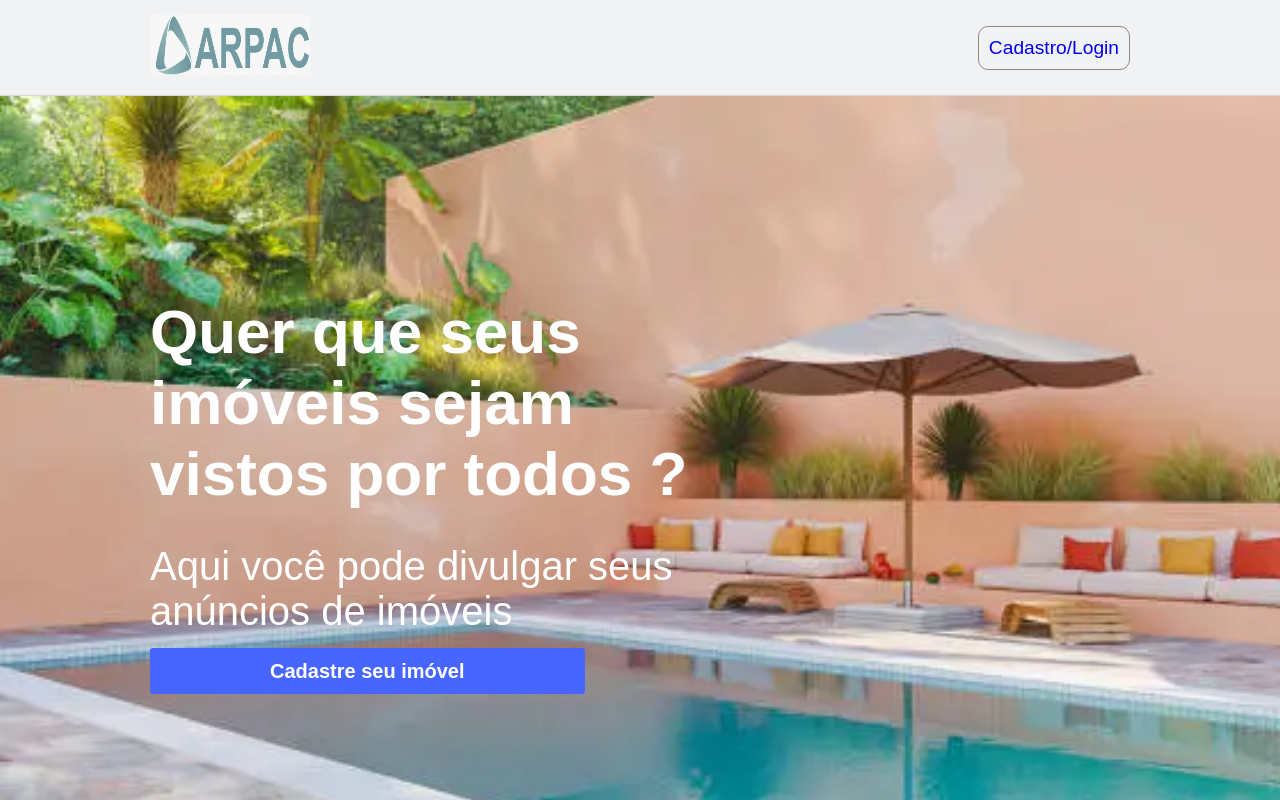
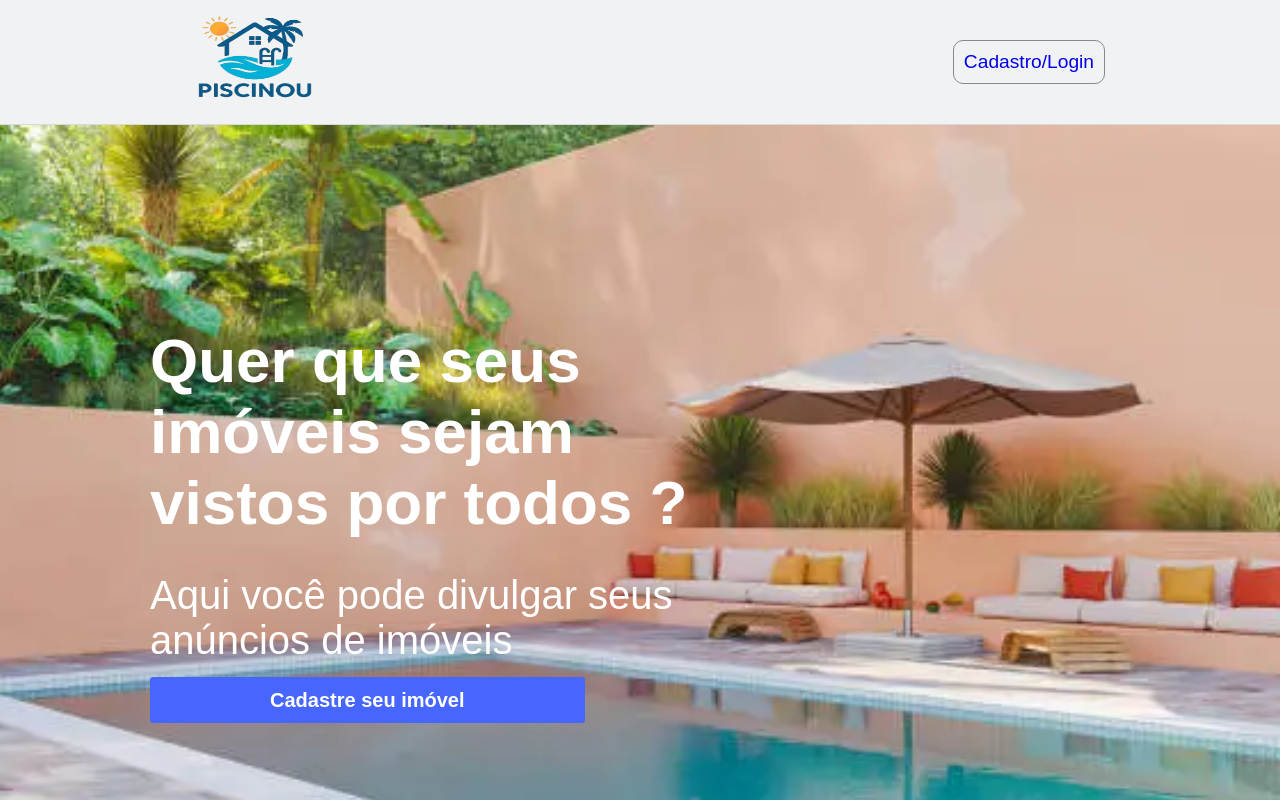
Before and after one commit to CunhaRoberto/web-imoveis-1, a React (Create React App) app: page / in a window 1280 px wide. Shown: the top 800 px of the page. Built offline with nearby package versions, Linux system fonts and the light colour scheme; no server answers.

Commit message:
fix: troca da logo

```diff
--- a/src/components/Footer/index.jsx
+++ b/src/components/Footer/index.jsx
@@ -1,7 +1,7 @@
 import React, { Fragment } from "react";
 import { Container, Copy, Item } from "./styles";
 import { FaFacebook, FaInstagram, FaWhatsapp } from "react-icons/fa";
-import LogoImg from"../../assets/8d8b2599-3c61-432f-9656-2dfe97ae04fe.jpg";
+import LogoImg from"../../assets/07349f40-1d1f-4e38-9c58-46c355e60fdd-removebg-preview (1).png";
 
 const Footer = ( ) => {
     return (
--- a/src/components/Header/index.jsx
+++ b/src/components/Header/index.jsx
@@ -1,6 +1,6 @@
 import React from "react";
 import { Container, Logo, Menu } from "./styles";
-import LogoImg from"../../assets/8d8b2599-3c61-432f-9656-2dfe97ae04fe.jpg";
+import LogoImg from"../../assets/07349f40-1d1f-4e38-9c58-46c355e60fdd-removebg-preview (1).png";
 import { Link } from "react-router-dom";
 
 const Header = ( ) => {
@@ -8,7 +8,7 @@ const Header = ( ) => {
       <Container>
          <Logo>
             <Link to='/'>
-               <img src={LogoImg} alt="" style={{ width: '160px', height: '60px' }} />
+               <img src={LogoImg} alt="" style={{ width: '160px', height: '120px' }} />
             </Link>
          </Logo>
          <Menu>
--- a/src/components/Header/styles.js
+++ b/src/components/Header/styles.js
@@ -1,8 +1,8 @@
 import styled from "styled-components"
 
 export const Container = styled.div`
-  padding: 25px 150px;
-  height: 96px;
+  padding: 30px 175px;
+  height: 125px;
   display: flex;
   justify-content: space-between;
   align-items: center;
@@ -14,7 +14,7 @@ export const Logo = styled.div`
   justify-content: space-between;
   align-items: center;
   img{
-    width: 300px;
+    width: 200px;
   }
 `
 export const Menu = styled.div`
--- a/src/routes/index.jsx
+++ b/src/routes/index.jsx
@@ -20,7 +20,7 @@ const RouterApp = () => {
                 <Route path="/" element={<Home />} />
                 <Route path="/home" element={<Home />} />
                 <Route path="*" element={<Error />} />
-                <Route path="/imobi" element={<Imobi />} />
+                <Route path="/imoveis" element={<Imobi />} />
                 <Route path="/cadastro" element={<Cadastro />} />
                 <Route path="/login" element={<Login />} />
                 <Route path="/forgotpassword" element={<ForgotPassword />} />
```
Also changed, not shown: src/assets/07349f40-1d1f-4e38-9c58-46c355e60fdd-removebg-preview (1).png (added), src/assets/8d8b2599-3c61-432f-9656-2dfe97ae04fe.jpg (deleted).
